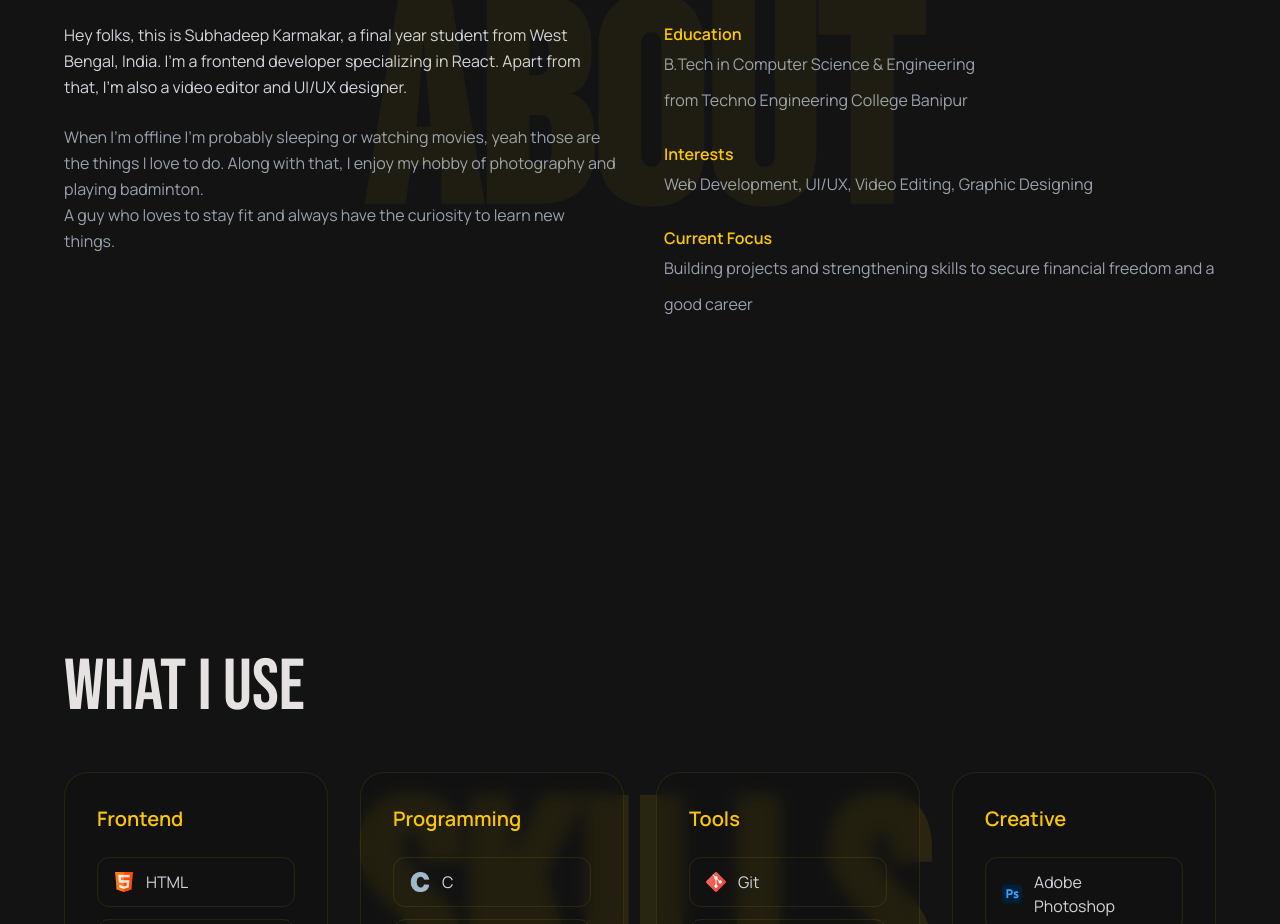
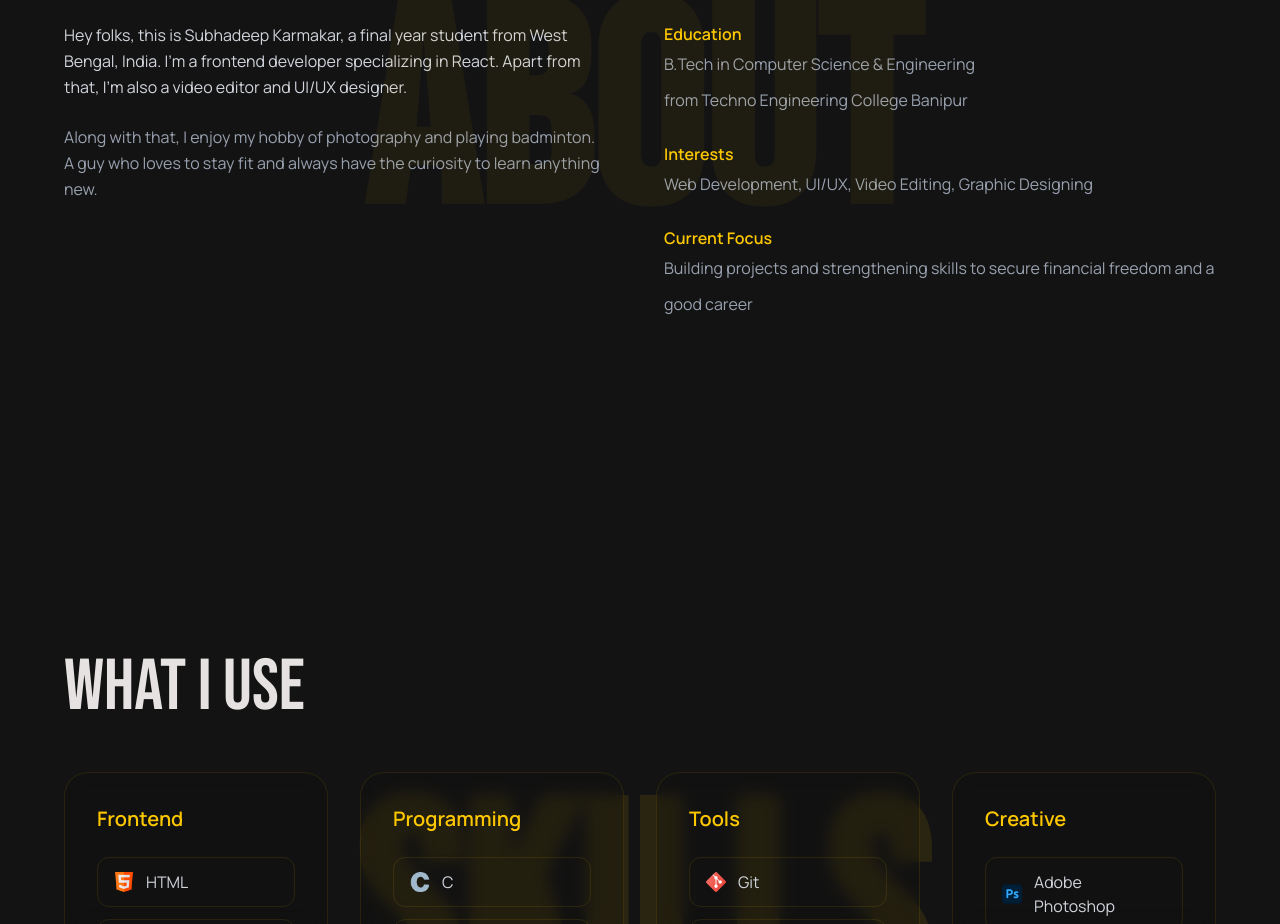
Before and after one commit to SubhadeepK-62/Portfolio, a React (Vite) app: page / in a window 1280 px wide. Shown: the part 1080-2004 px from the top of the page. Built offline with nearby package versions, Linux system fonts and the light colour scheme.

Commit message:
updated About

```diff
--- a/src/components/About.jsx
+++ b/src/components/About.jsx
@@ -42,7 +42,7 @@ export default function About() {
             </p>
 
             <p className="text-gray-400 mt-6 leading-relaxed">
-              When I'm offline I'm probably sleeping or watching movies, yeah those are the things I love to do. Along with that, I enjoy my hobby of photography and playing badminton. <br /> A guy who loves to stay fit and always have the curiosity to learn new things.
+              Along with that, I enjoy my hobby of photography and playing badminton. <br /> A guy who loves to stay fit and always have the curiosity to learn anything new.
             </p>
           </div>
 
```
